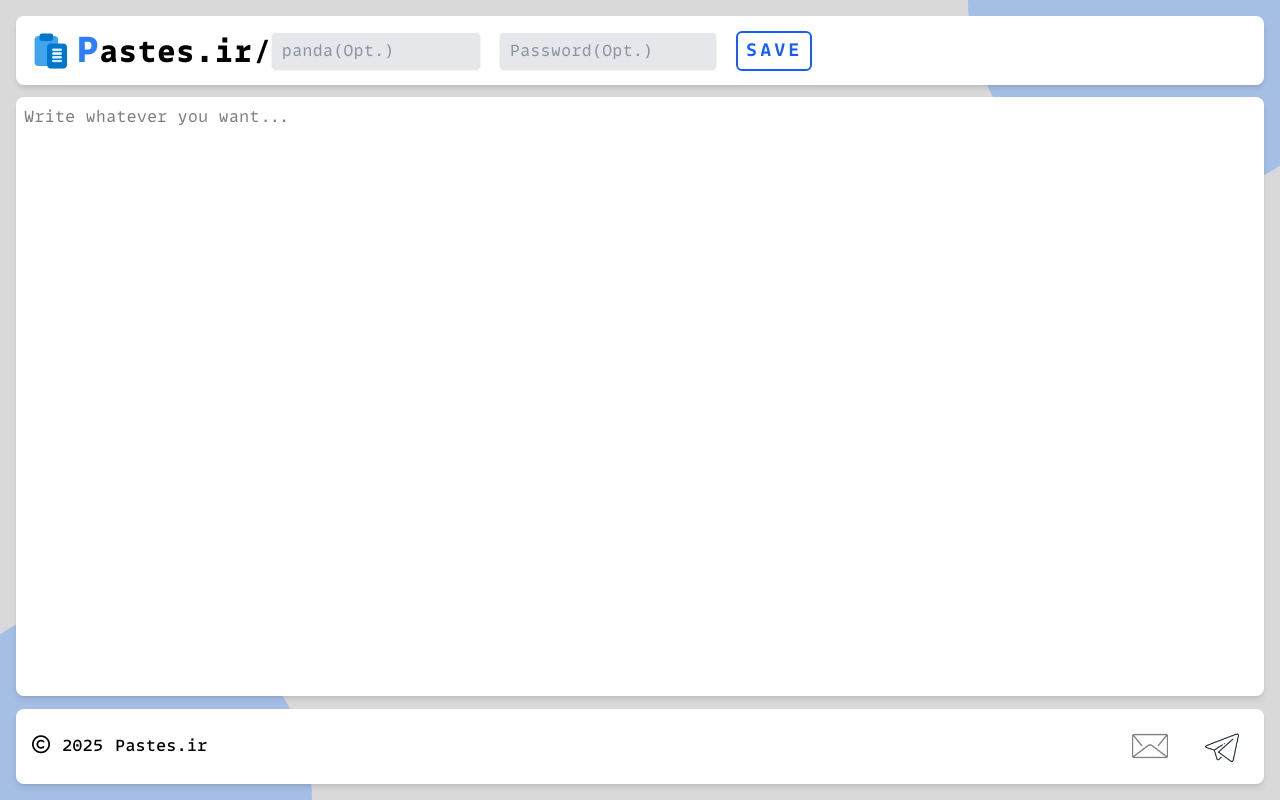
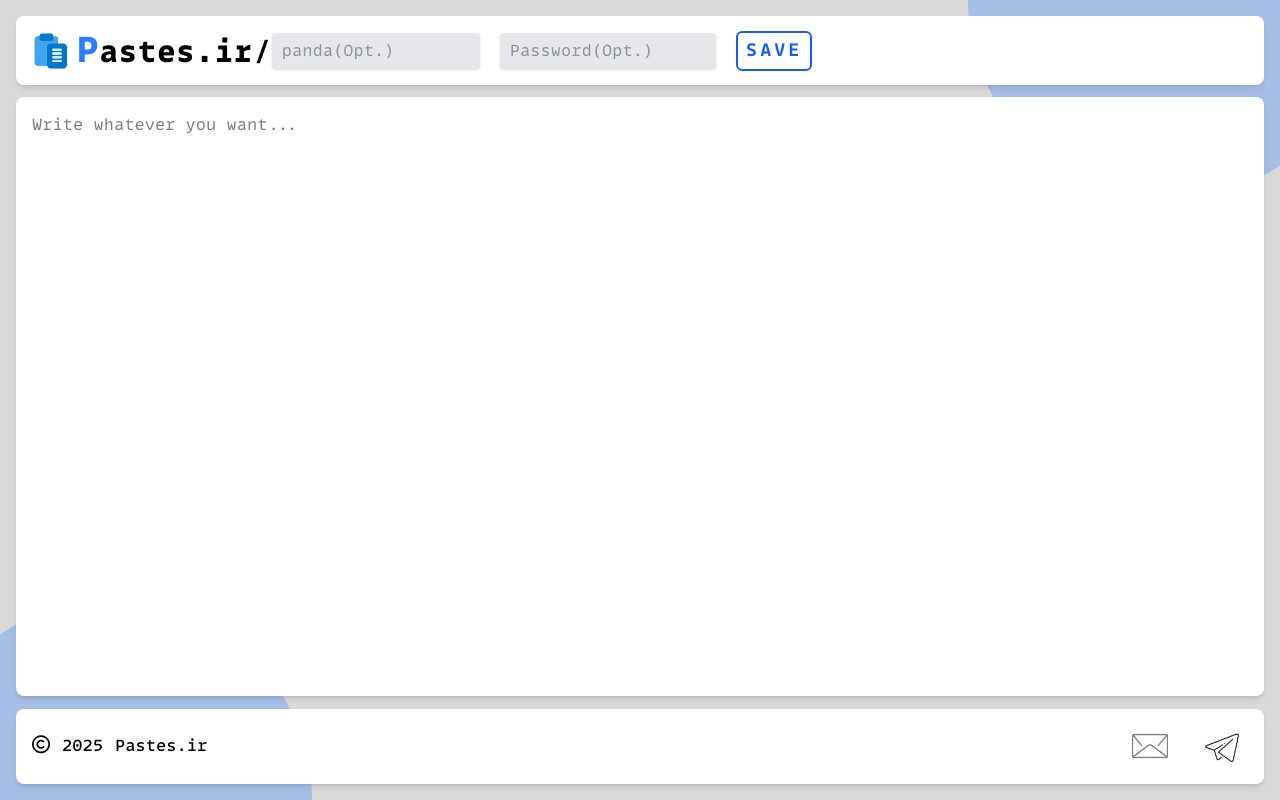
Before and after one commit to mahdyar/pastes, a React (Vite) app: page / in a window 1280 px wide. Built offline with nearby package versions, Linux system fonts and the light colour scheme.

Commit message:
chore: change textarea padding to 4

```diff
--- a/src/pages/App.tsx
+++ b/src/pages/App.tsx
@@ -46,7 +46,7 @@ function App() {
           <textarea
             name="text"
             id="textarea"
-            className="w-full p-2 h-full focus:outline-1 focus:outline-black-30 rounded-lg"
+            className="w-full p-4 h-full focus:outline-1 focus:outline-black-30 rounded-lg"
             placeholder="Write whatever you want..."
           ></textarea>
         </div>
```
